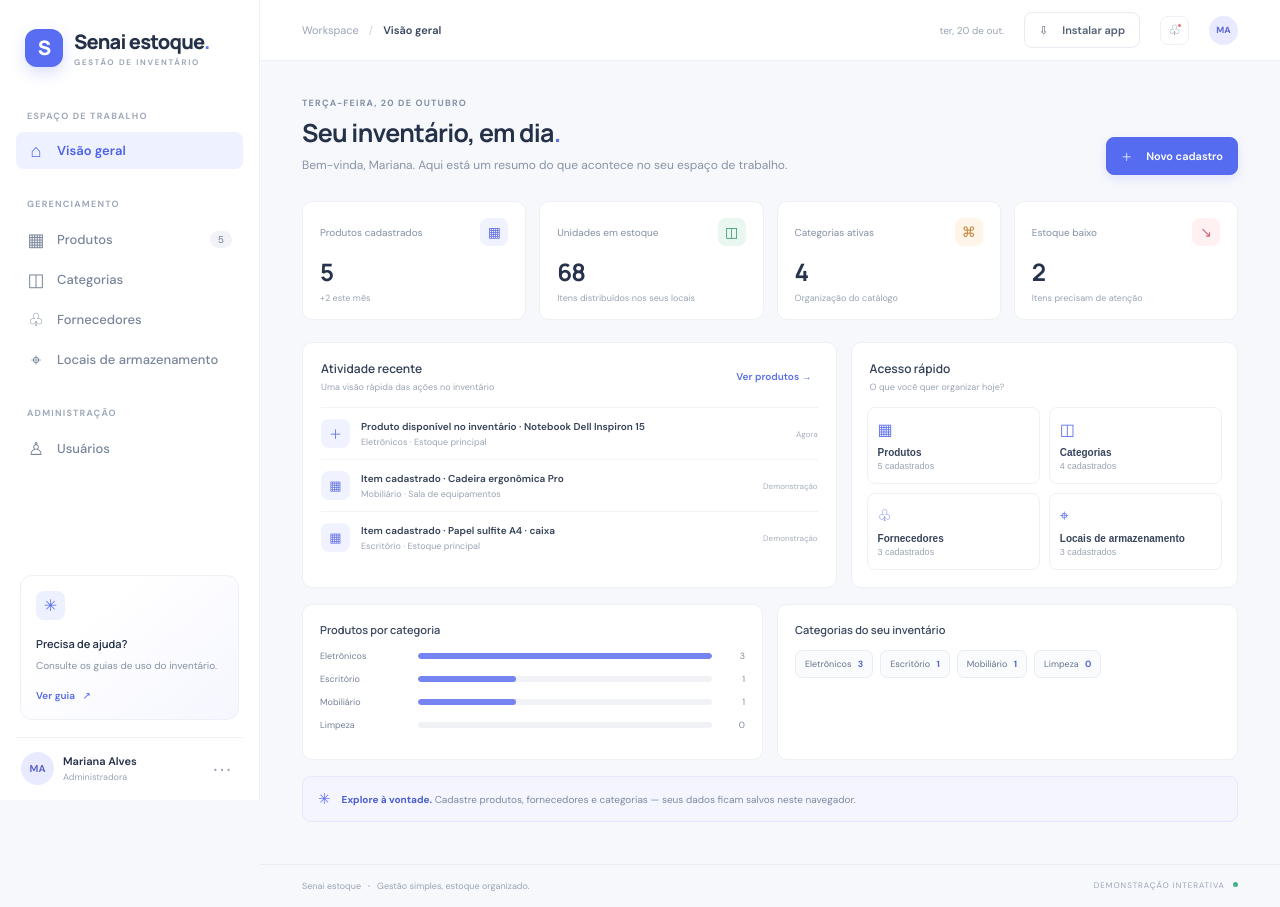
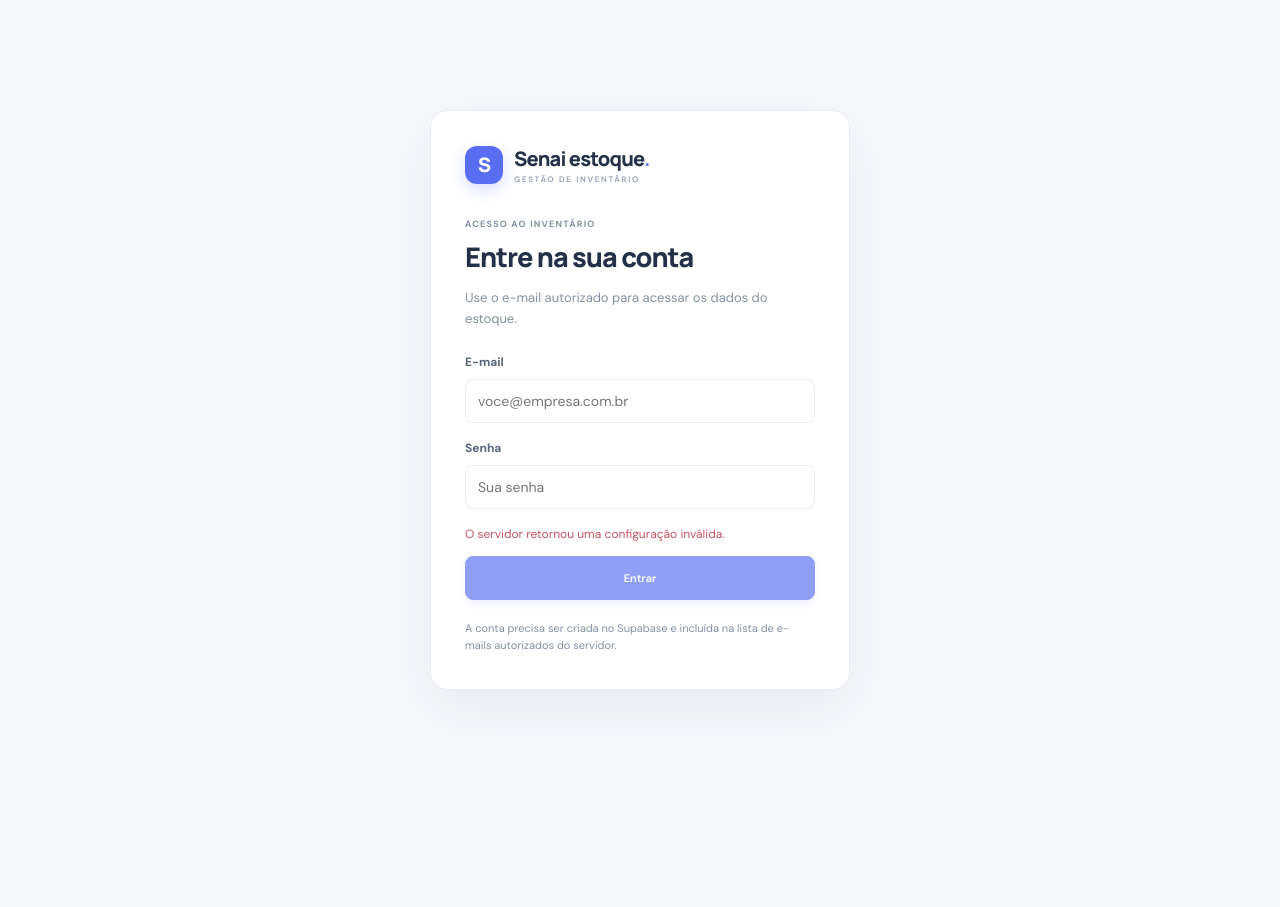
Before and after one commit to InventarioGerenciamento/Gerenciamento_de_Inventario_Projeto, a PHP site: page / in a window 1280 px wide. After the commit the page ends 690 px from the top, so only its background shows below. Run offline with PHP 8.4, Linux system fonts and the light colour scheme.

Commit message:
Banco de dados e att

```diff
--- a/backend/router.php
+++ b/backend/router.php
@@ -2,7 +2,7 @@
 declare(strict_types=1);
 
 $path = parse_url($_SERVER['REQUEST_URI'] ?? '/', PHP_URL_PATH);
-if ($path === '/api') {
+if (in_array($path, ['/api', '/api/config'], true)) {
     require __DIR__ . DIRECTORY_SEPARATOR . 'api.php';
     exit;
 }
--- a/frontend/index.html
+++ b/frontend/index.html
@@ -16,6 +16,23 @@
   <link rel="stylesheet" href="styles.css">
 </head>
 <body>
+  <section class="auth-screen" id="auth-screen">
+    <div class="auth-card">
+      <a class="brand auth-brand" href="./" aria-label="Senai estoque"><span class="brand-mark">S</span><span>Senai estoque<span class="brand-dot">.</span><small>GESTÃO DE INVENTÁRIO</small></span></a>
+      <div class="eyebrow">ACESSO AO INVENTÁRIO</div>
+      <h1>Entre na sua conta</h1>
+      <p class="auth-description">Use o e-mail autorizado para acessar os dados do estoque.</p>
+      <form id="login-form" class="auth-form">
+        <label for="login-email">E-mail</label>
+        <input id="login-email" name="email" type="email" autocomplete="username" required placeholder="voce@empresa.com.br">
+        <label for="login-password">Senha</label>
+        <input id="login-password" name="password" type="password" autocomplete="current-password" required placeholder="Sua senha">
+        <p class="auth-feedback" id="auth-feedback" role="status" aria-live="polite"></p>
+        <button class="button button-primary auth-submit" id="login-submit" type="submit">Entrar</button>
+      </form>
+      <p class="auth-footnote">A conta precisa ser criada no Supabase e incluída na lista de e-mails autorizados do servidor.</p>
+    </div>
+  </section>
   <aside class="sidebar" id="sidebar">
     <a class="brand" href="#inicio" aria-label="Senai estoque início"><span class="brand-mark">S</span><span>Senai estoque<span class="brand-dot">.</span><small>GESTÃO DE INVENTÁRIO</small></span></a>
     <div class="workspace-label">ESPAÇO DE TRABALHO</div>
@@ -29,10 +46,10 @@
       <div class="nav-group-label">ADMINISTRAÇÃO</div>
       <button class="nav-item" data-page="usuarios"><span class="nav-icon">♙</span>Usuários</button>
     </nav>
-    <div class="sidebar-bottom"><div class="help-card"><span class="help-symbol">✳</span><strong>Precisa de ajuda?</strong><p>Consulte os guias de uso do inventário.</p><button id="help-btn">Ver guia <span>↗</span></button></div><div class="profile"><div class="avatar">MA</div><div class="profile-info"><strong>Mariana Alves</strong><small>Administradora</small></div><button class="profile-menu" aria-label="Opções do perfil">···</button></div></div>
+    <div class="sidebar-bottom"><div class="help-card"><span class="help-symbol">✳</span><strong>Precisa de ajuda?</strong><p>Consulte os guias de uso do inventário.</p><button id="help-btn">Ver guia <span>↗</span></button></div><div class="profile"><div class="avatar" id="profile-avatar">US</div><div class="profile-info"><strong id="signed-in-email">Conta autenticada</strong><small>Acesso autorizado</small></div><button class="profile-menu" id="logout-btn" aria-label="Sair da conta" title="Sair">↪</button></div></div>
   </aside>
   <main class="main-area">
-    <header class="topbar"><button class="mobile-menu" id="mobile-menu" aria-label="Abrir menu">☰</button><div class="breadcrumb"><span>Workspace</span><span class="crumb-sep">/</span><strong id="crumb-current">Visão geral</strong></div><div class="top-actions"><span class="today" id="today"></span><button class="button button-quiet install-app-button" id="install-app" type="button" aria-label="Instalar aplicativo" hidden><span aria-hidden="true">⇩</span><span class="install-label">Instalar app</span></button><button class="icon-button notification" aria-label="Notificações">♧<i></i></button><div class="top-avatar">MA</div></div></header>
+    <header class="topbar"><button class="mobile-menu" id="mobile-menu" aria-label="Abrir menu">☰</button><div class="breadcrumb"><span>Workspace</span><span class="crumb-sep">/</span><strong id="crumb-current">Visão geral</strong></div><div class="top-actions"><span class="today" id="today"></span><button class="button button-quiet install-app-button" id="install-app" type="button" aria-label="Instalar aplicativo" hidden><span aria-hidden="true">⇩</span><span class="install-label">Instalar app</span></button><button class="icon-button notification" aria-label="Notificações">♧<i></i></button><div class="top-avatar" id="top-avatar">US</div></div></header>
     <div class="content" id="content"></div>
     <footer class="footer"><span>Senai estoque <span class="footer-dot">•</span> Gestão simples, estoque organizado.</span><span>DEMONSTRAÇÃO INTERATIVA <span class="live-dot"></span></span></footer>
   </main>
--- a/frontend/service-worker.js
+++ b/frontend/service-worker.js
@@ -1,4 +1,4 @@
-const CACHE_NAME = "senai-estoque-v4";
+const CACHE_NAME = "senai-estoque-v6";
 const APP_SHELL = [
   "./",
   "./index.html",
@@ -42,7 +42,7 @@ self.addEventListener("fetch", (event) => {
   if (
     event.request.method !== "GET" ||
     requestUrl.origin !== self.location.origin ||
-    requestUrl.pathname.endsWith("/api")
+    /\/api(?:\/|$)/.test(requestUrl.pathname)
   ) {
     return;
   }
--- a/frontend/styles.css
+++ b/frontend/styles.css
@@ -1004,3 +1004,29 @@ dialog form {
     grid-column: auto;
   }
 }
+
+.auth-screen[hidden] { display: none; }
+.auth-screen {
+  position: fixed; inset: 0; z-index: 30; display: grid; place-items: center;
+  padding: 24px; overflow-y: auto; background: #f6f8fc;
+}
+.auth-card {
+  width: min(100%, 420px); padding: 34px; border: 1px solid #e9edf3;
+  border-radius: 18px; background: #fff; box-shadow: 0 18px 60px #24304712;
+}
+.auth-brand { margin: 0 0 34px; }
+.auth-card h1 { margin: 8px 0; color: var(--ink); font: 800 27px Manrope,sans-serif; letter-spacing: -1px; }
+.auth-description,.auth-footnote { color: var(--muted); font-size: 13px; line-height: 1.6; }
+.auth-form { display: grid; gap: 9px; margin-top: 24px; }
+.auth-form label { color: #58647a; font-size: 12px; font-weight: 700; }
+.auth-form input {
+  width: 100%; min-height: 44px; margin-bottom: 8px; padding: 0 12px;
+  border: 1px solid var(--line); border-radius: 8px; color: var(--ink);
+  font: 14px "DM Sans",sans-serif;
+}
+.auth-form input:focus { outline: 2px solid #526cf233; border-color: var(--blue); }
+.auth-feedback { min-height: 18px; margin: 0; color: var(--red); font-size: 12px; }
+.auth-submit { justify-content: center; min-height: 44px; margin-top: 3px; }
+.auth-submit:disabled { cursor: wait; opacity: .65; }
+.auth-footnote { margin: 20px 0 0; font-size: 11px; }
+@media (max-width: 480px) { .auth-card { padding: 26px 22px; } .auth-card h1 { font-size: 23px; } }
```
Also changed, not shown: backend/api.php (+93 -8 lines), README.md, frontend/app.js, 1 other file.
